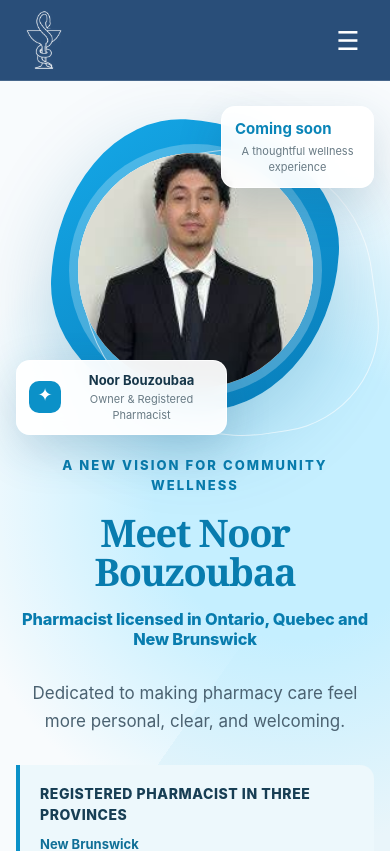
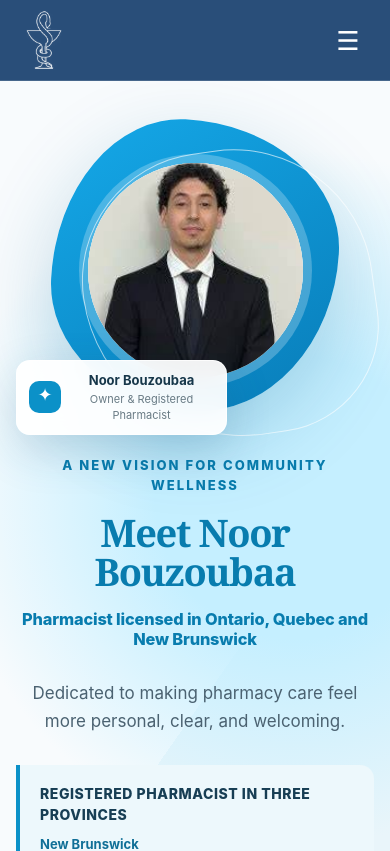
Before and after one commit to bouteina-kadiri/Pharmacy2026, an Angular app: page / in a window 390 px wide. Shown: the top 851 px of the page. Built offline with nearby package versions, Linux system fonts and the light colour scheme.

Commit message:
Keep Noor portrait clear on all devices

```diff
--- a/src/app/components/home/home.component.css
+++ b/src/app/components/home/home.component.css
@@ -22,38 +22,32 @@ h1 { margin: 0; font-size: clamp(42px, 5.4vw, 76px); line-height: 1.02; letter-s
 .portrait-stage { position: relative; min-height: 540px; display: grid; place-items: center; }
 .portrait-stage::before { content: ''; position: absolute; inset: 3% 8% 7%; border-radius: 44% 56% 48% 52% / 57% 43% 57% 43%; background: linear-gradient(145deg, #15a9e9, #087cb8); box-shadow: 0 28px 80px #1168933b; transform: rotate(3deg); }
 .portrait-stage::after { content: ''; position: absolute; inset: 14% 0 0 19%; border: 1px solid #ffffff9c; border-radius: 48% 52% 40% 60%; transform: rotate(-8deg); }
-.portrait-frame { position: relative; z-index: 1; width: min(370px, 72vw); aspect-ratio: 1; display: grid; place-items: center; border-radius: 50%; background: #e8f6fb; box-shadow: 0 0 0 14px #ffffff3d; overflow: hidden; }
+.portrait-frame { position: relative; z-index: 1; width: min(330px, 68vw); aspect-ratio: 1; display: grid; place-items: center; border-radius: 50%; background: #e8f6fb; box-shadow: 0 0 0 14px #ffffff3d; overflow: hidden; }
 .portrait-halo { position: absolute; inset: 0; background: radial-gradient(circle at 50% 25%, #fff 0, #dff3fa 58%, #a9dceb 100%); }
 .portrait-frame img { position: relative; z-index: 1; width: 100%; height: 100%; object-fit: cover; image-rendering: auto; transform: scale(1.015); }
-.owner-card, .vision-card { position: absolute; z-index: 3; display: flex; align-items: center; border: 1px solid #ffffffc7; background: #fffffff0; box-shadow: 0 16px 45px #1f587832; backdrop-filter: blur(12px); }
+.owner-card { position: absolute; z-index: 3; display: flex; align-items: center; border: 1px solid #ffffffc7; background: #fffffff0; box-shadow: 0 16px 45px #1f587832; backdrop-filter: blur(12px); }
 .owner-card { left: -5%; bottom: 14%; gap: 12px; padding: 15px 18px; border-radius: 14px; }
 .owner-icon { display: grid; place-items: center; width: 38px; height: 38px; border-radius: 10px; color: #fff; background: #0b91c8; font-size: 18px; }
-.owner-card strong, .owner-card span, .vision-card strong, .vision-card span { display: block; }
+.owner-card strong, .owner-card span { display: block; }
 .owner-card strong { color: #17374a; }
-.owner-card div > span, .vision-card span { color: #687a84; font-size: 13px; }
-.vision-card { right: -5%; top: 12%; flex-direction: column; align-items: flex-start; gap: 2px; padding: 17px 20px; border-radius: 14px; }
-.vision-card strong { color: #0a85b8; font-size: 20px; }
+.owner-card div > span { color: #687a84; font-size: 13px; }
 @media (max-width: 900px) {
   .owner-hero { grid-template-columns: 1fr; gap: 26px; padding-top: 34px; text-align: center; overflow: visible; }
   .portrait-stage { order: -1; min-height: 430px; width: min(580px, 100%); margin: 0 auto; }
-  .portrait-frame { width: min(330px, 68vw); }
+  .portrait-frame { width: min(290px, 64vw); }
   .hero-copy, .intro, .launch-note, .credentials { margin-left: auto; margin-right: auto; }
   .launch-note, .credentials { text-align: left; }
   .owner-card { left: 3%; bottom: 8%; }
-  .vision-card { right: 3%; top: 7%; }
 }
 @media (max-width: 560px) {
   .owner-hero { gap: 18px; padding: 22px 16px 64px; }
   .portrait-stage { min-height: 335px; }
   .portrait-stage::before { inset: 5% 10% 8%; }
-  .portrait-frame { width: min(235px, 66vw); box-shadow: 0 0 0 9px #ffffff3d; }
+  .portrait-frame { width: min(215px, 62vw); box-shadow: 0 0 0 9px #ffffff3d; }
   .owner-card { left: 0; bottom: 1%; gap: 8px; padding: 10px 12px; }
   .owner-icon { width: 32px; height: 32px; }
   .owner-card strong { font-size: 13px; }
   .owner-card div > span { max-width: 145px; font-size: 11px; }
-  .vision-card { right: 0; top: 1%; padding: 11px 13px; }
-  .vision-card strong { font-size: 15px; }
-  .vision-card span { max-width: 125px; font-size: 11px; }
   h1 { font-size: 38px; }
   .credential-list { grid-template-columns: 1fr; }
 }
--- a/src/app/components/home/home.component.html
+++ b/src/app/components/home/home.component.html
@@ -35,9 +35,5 @@
       <div><strong>Noor Bouzoubaa</strong><span>Owner &amp; Registered Pharmacist</span></div>
     </div>
 
-    <div class="vision-card">
-      <strong>Coming soon</strong>
-      <span>A thoughtful wellness experience</span>
-    </div>
   </section>
 </main>
```
